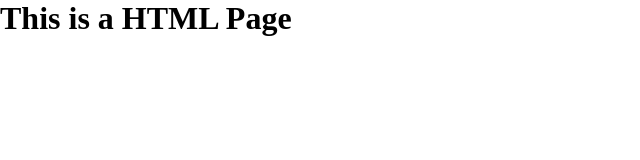
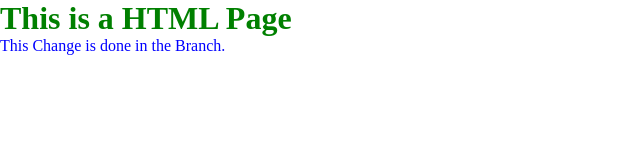
Before and after one commit to Swaroop560/SourceTree-Demo, a plain HTML site: page index.html in a window 1280 px wide. Shown: the whole page, without its empty margins (0-640 px from the left). Drawn offline with Linux system fonts and the light colour scheme.

Commit message:
New tags and styles are added

```diff
--- a/index.html
+++ b/index.html
@@ -8,5 +8,6 @@
 </head>
 <body>
     <h1>This is a HTML Page</h1>
+    <p>This Change is done in the Branch.</p>
 </body>
 </html>
--- a/style.css
+++ b/style.css
@@ -3,3 +3,9 @@
     margin: 0;
     box-sizing: border-box;
 }
+h1{
+    color:green;
+}
+p{
+    color:blue;
+}
```
